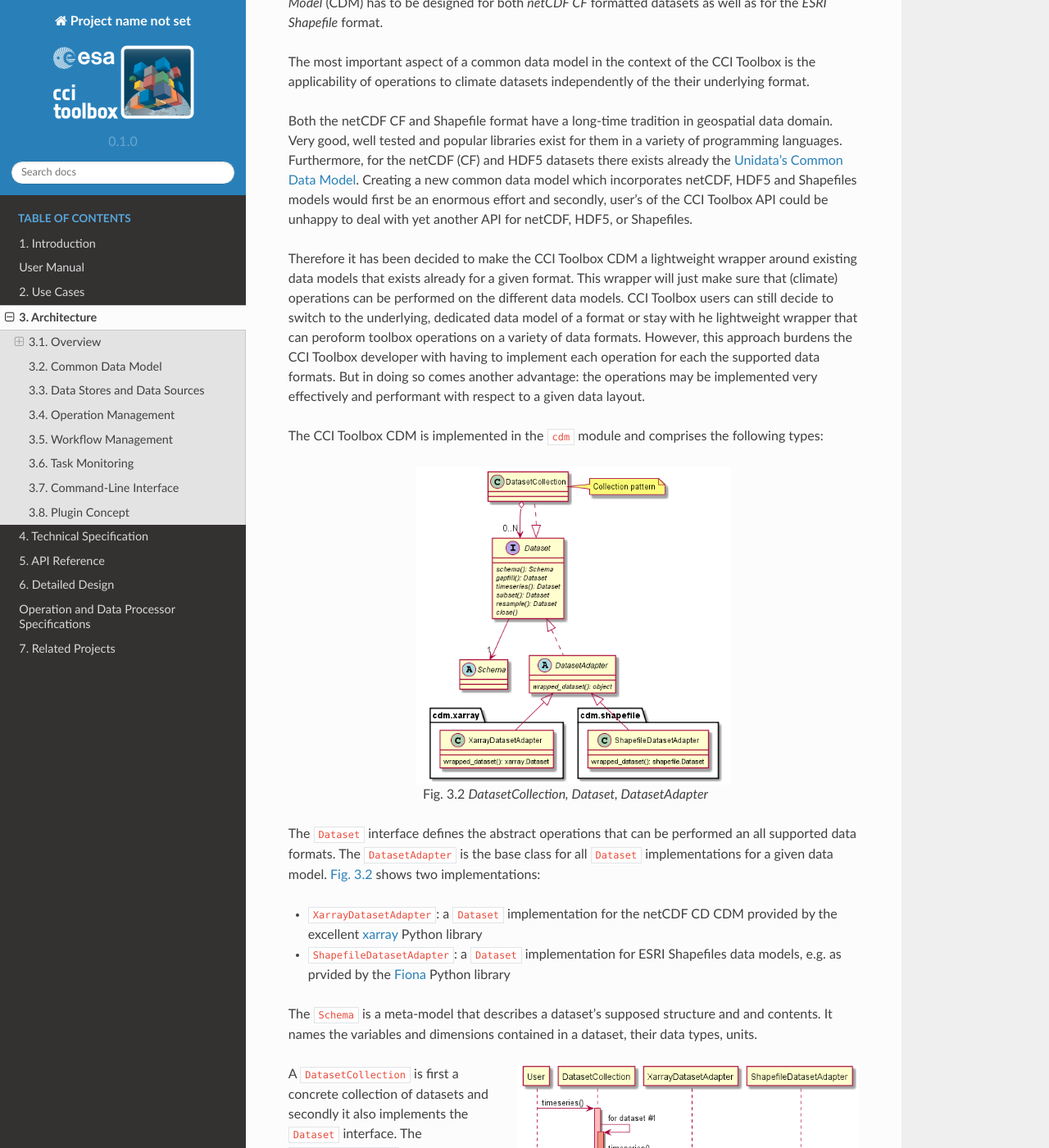
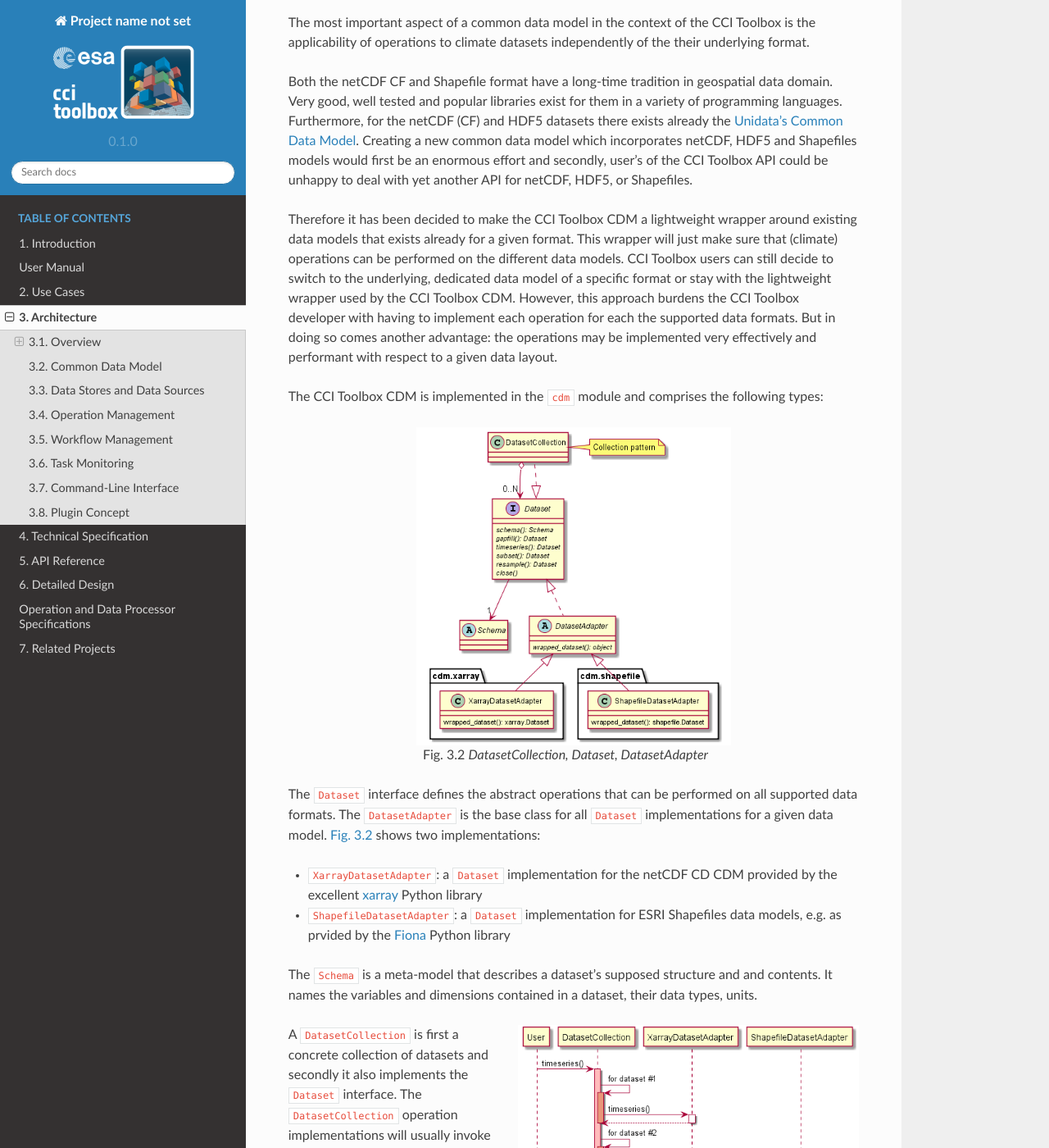
Before and after one commit to CCI-Tools/cate, a Sphinx documentation site: the page built from doc/source/architecture.rst, in a window 1280 px wide and 1400 px high, scrolled down 3714 px. Shown: the whole window at 82% size. Built offline with Sphinx 7.4.7 and the Read the Docs theme 2.0.0, drawn with Linux system fonts in a browser that asks for light colours; pages that are not in the unit, such as notebooks, are missing from menus; some of the changed text lies outside the part shown.

Commit message:
Typos found by Luzia

```diff
--- a/doc/source/architecture.rst
+++ b/doc/source/architecture.rst
@@ -35,14 +35,12 @@
 user's computer and providing the CCI Toolbox' WebAPI service to the GUI. This design allows for later
 extensions towards a web application with possibly multiple remote WebAPI services.
 
-The following :numref:`uml_modules` shows the CCI Toolbox GUI, CCI Toolbox Core, and the CCI Portal. Note that although the CCI
-Toolbox GUI and Core are shown as separate nodes, they are deployed as a single software installation on the user's
-computer.
-
 The ESA `CCI Open Data Portal`_ is the central climate data provider for the CCI Toolbox. It provides time series of essential
 climate variables (ECVs) in various spatial and temporal resolutions in netCDF and Shapefile format. At the time of
 writing (June 2016), the only operational data access service is via FTP. However, the CCI Portal will soon offer
 also data access via a dedicated THREDDS_ server and will support *OPEeNDAP* and *OGC WCS* services.
+
+The following :numref:`uml_modules` shows the CCI Toolbox GUI, CCI Toolbox Core, and the CCI Portal.
 
 .. _uml_modules:
 
@@ -155,8 +153,8 @@
 
 Therefore it has been decided to make the CCI Toolbox CDM a lightweight wrapper around existing data models that exists already
 for a given format. This wrapper will just make sure that (climate) operations can be performed on the different
-data models. CCI Toolbox users can still decide to switch to the underlying, dedicated data model of a format or stay
-with he lightweight wrapper that can peroform toolbox operations on a variety of data formats.
+data models. CCI Toolbox users can still decide to switch to the underlying, dedicated data model of a specific format or stay
+with the lightweight wrapper used by the CCI Toolbox CDM.
 However, this approach burdens the CCI Toolbox developer with having to implement each operation for each the
 supported data formats. But in doing so comes another advantage: the operations may be implemented very effectively
 and performant with respect to a given data layout.
@@ -173,7 +171,7 @@
    DatasetCollection, Dataset, DatasetAdapter
 
 
-The ``Dataset`` interface defines the abstract operations that can be performed an all supported data formats. The
+The ``Dataset`` interface defines the abstract operations that can be performed on all supported data formats. The
 ``DatasetAdapter`` is the base class for all ``Dataset`` implementations for a given data model. :numref:`uml_cdm`
 shows two implementations:
 
@@ -273,7 +271,7 @@
 specifies an operation's signature in terms of its expected inputs and produced outputs.
 
 The CCI Toolbox framework may invoke an operation with a ``Monitor`` object, if the operation supports it. The operation
-can report processing progress to the monitor or check th monitor if a user has requested to cancel the (long running)
+can report processing progress to the monitor or check the monitor if a user has requested to cancel the (long running)
 operation.
 
 .. _uml_op:
```
Also changed, not shown: other parts of doc/source/architecture.rst (+1 -1 lines).
